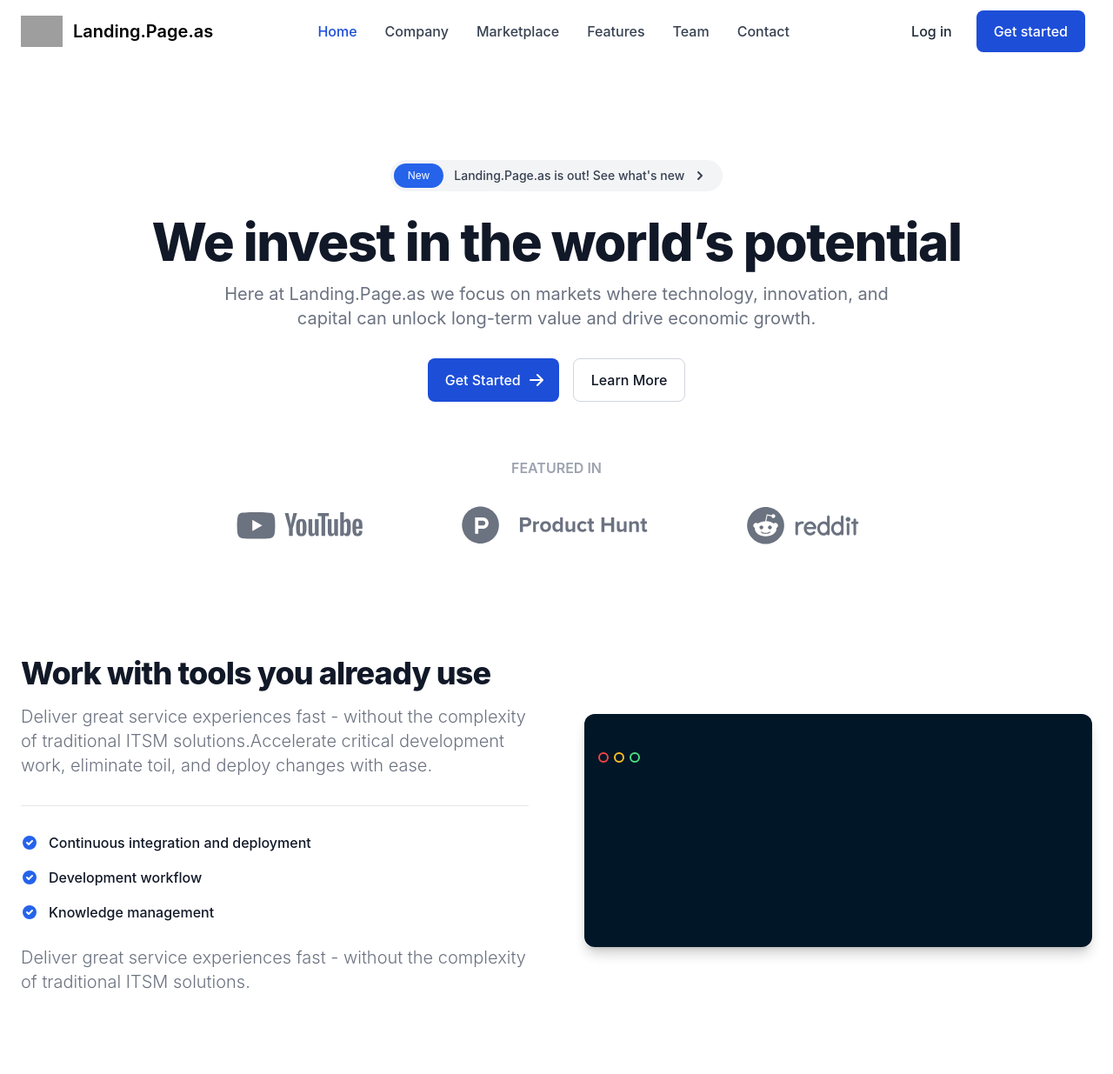
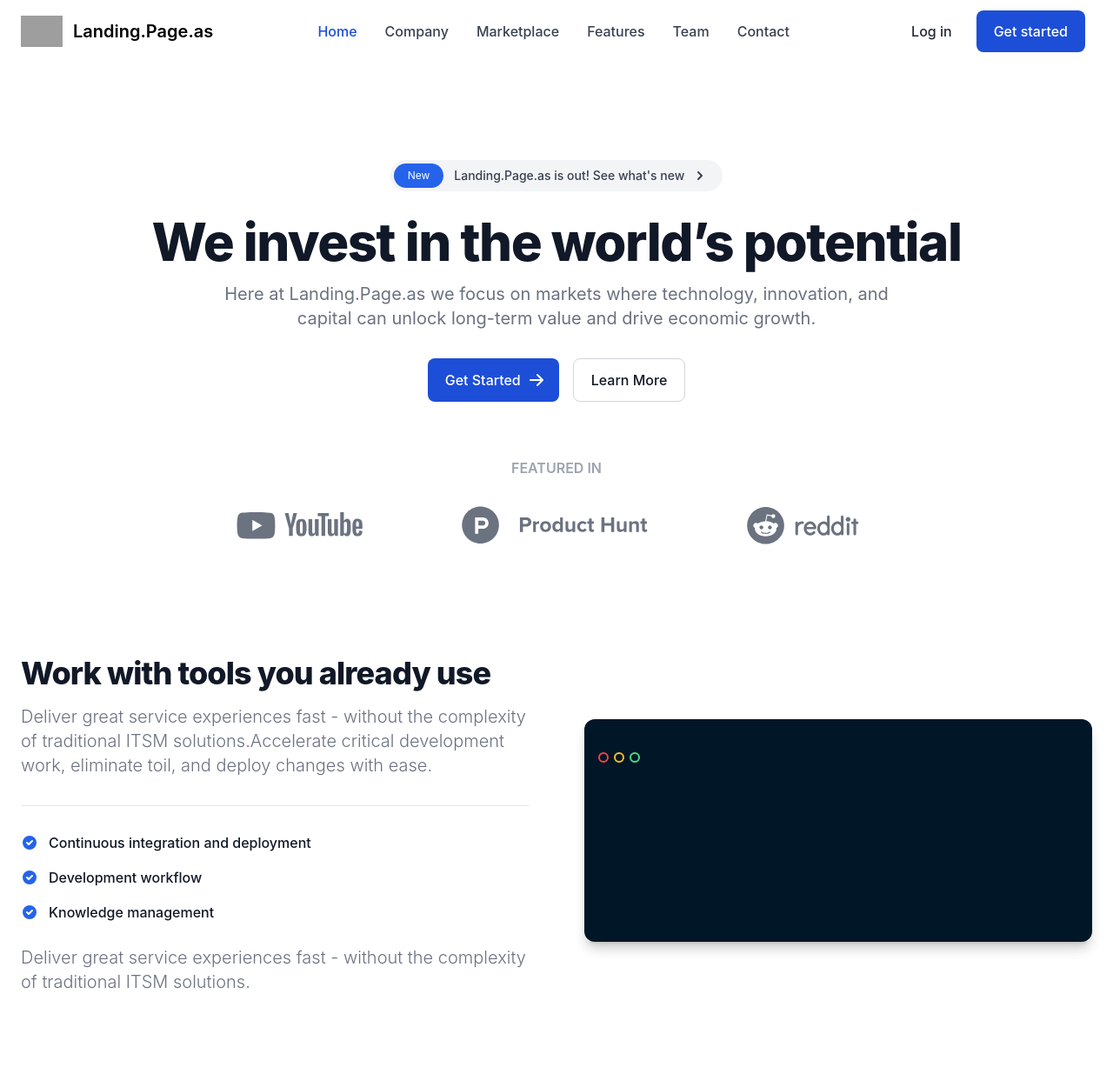
Before and after one commit to nathanclevenger/landing, a Jekyll site: the page built from README.md, in a window 1280 px wide. Shown: the top 1235 px of the page at 87% size. Built offline with Jekyll 4.4.1, drawn with Linux system fonts in a browser that asks for light colours; nearby versions of some CDN libraries; our own code applies the rules of GitHub Pages for plain Markdown files; grey boxes are pictures that could not be loaded.

Commit message:
Update code.html

```diff
--- a/_includes/code.html
+++ b/_includes/code.html
@@ -1,7 +1,7 @@
 
     <div class="relative rounded-lg shadow-lg mb-5 text-xs sm:text-sm md:text-md xl:text-lg">
       <pre class="relative rounded-xl shadow-lg break-normal" style="color: rgb(214, 222, 235); background-color: rgb(1, 22, 39);">
-        <div class="flex-none h-11 flex items-center px-4">
+        <div class="flex-none h-8 flex items-center px-4">
           <div class="flex space-x-1.5">
             <div class="w-3 h-3 border-2 rounded-full border-red-500"></div>
             <div class="w-3 h-3 border-2 rounded-full border-amber-400"></div>
```
